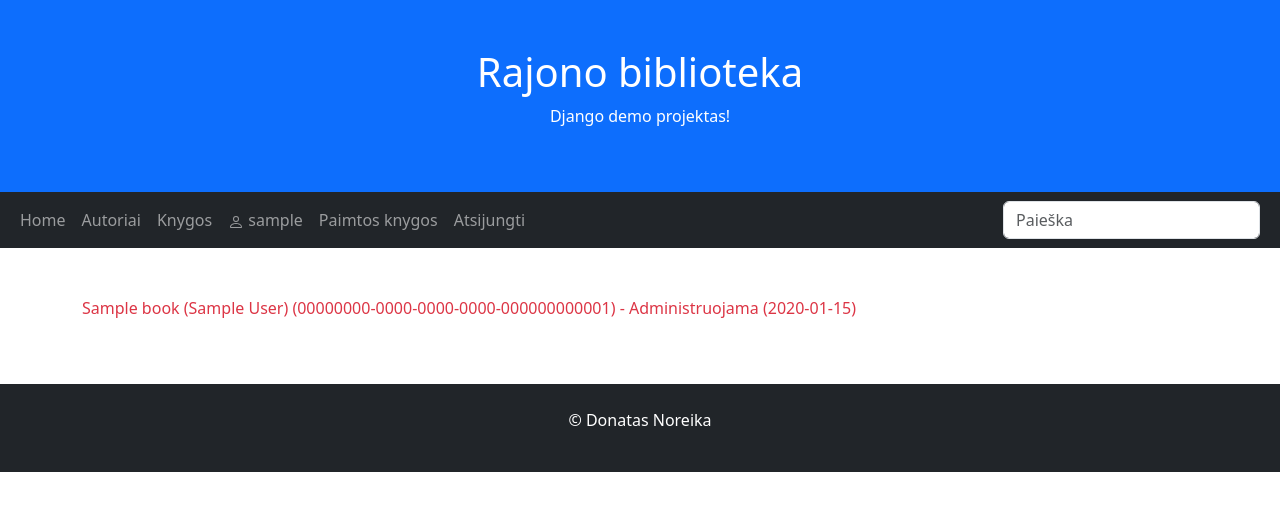
After one commit to DonatasNoreika/library_202406, a Django app: page /library/myinstances/ in a window 1280 px wide. The commit adds this page. Shown: the top 511 px of the page. Run offline with Django 5.2, Linux system fonts and the light colour scheme; a user stored in the database is signed in; tables that the repository leaves empty hold one stand-in row (values such as "Sample post").

Commit message:
7: +Sukurtas vartotojo paimtų knygų kopijų puslapis. Jei gražinimo data praleista, kopija atvaizduojama raudonu tekstu.

```diff
--- a/mysite/library/templates/base.html
+++ b/mysite/library/templates/base.html
@@ -41,6 +41,9 @@
                 </a>
             </li>
             <li class="nav-item">
+                <a class="nav-link" href="{% url 'my_instances' %}">Paimtos knygos</a>
+            </li>
+            <li class="nav-item">
                 <form method="post" action="{% url 'logout' %}">
                     {% csrf_token %}
                     <button class="nav-link" type="submit">Atsijungti</button>
--- /dev/null
+++ b/mysite/library/templates/my_instances.html
@@ -0,0 +1,8 @@
+{% extends 'base.html' %}
+{% block 'title' %}Mano paimtos knygos{% endblock %}
+
+{% block 'content' %}
+{% for instance in instances %}
+<p class="{% if instance.is_overdue %}text-danger{% endif %}">{{ instance }}</p>
+{% endfor %}
+{% endblock %}
--- a/mysite/library/urls.py
+++ b/mysite/library/urls.py
@@ -9,4 +9,5 @@
     path("books/", views.BookListView.as_view(), name="books"),
     path("books/<int:pk>", views.BookDetailView.as_view(), name="book"),
     path("search/", views.search, name='search'),
+    path("myinstances/", views.MyBookInstanceListView.as_view(), name="my_instances"),
 ]
--- a/mysite/library/views.py
+++ b/mysite/library/views.py
@@ -5,6 +5,8 @@
 from django.views import generic
 from django.core.paginator import Paginator
 from django.db.models import Q
+from django.contrib.auth.mixins import LoginRequiredMixin
+
 
 # Create your views here.
 def index(request):
@@ -50,6 +52,7 @@
     context_object_name = "books"
     paginate_by = 6
 
+
 class BookDetailView(generic.DetailView):
     model = Book
     template_name = "book.html"
@@ -58,7 +61,9 @@
 
 def search(request):
     query = request.GET.get('query')
-    book_search_results = Book.objects.filter(Q(title__icontains=query) | Q(summary__icontains=query) | Q(author__first_name__icontains=query) | Q(author__last_name__icontains=query))
+    book_search_results = Book.objects.filter(
+        Q(title__icontains=query) | Q(summary__icontains=query) | Q(author__first_name__icontains=query) | Q(
+            author__last_name__icontains=query))
     author_search_results = Author.objects.filter(Q(first_name__icontains=query) | Q(last_name__icontains=query))
     context = {
         'query': query,
@@ -66,3 +71,12 @@
         "authors": author_search_results,
     }
     return render(request, 'search.html', context=context)
+
+
+class MyBookInstanceListView(LoginRequiredMixin, generic.ListView):
+    model = BookInstance
+    template_name = "my_instances.html"
+    context_object_name = "instances"
+
+    def get_queryset(self):
+        return BookInstance.objects.filter(reader=self.request.user)
```
